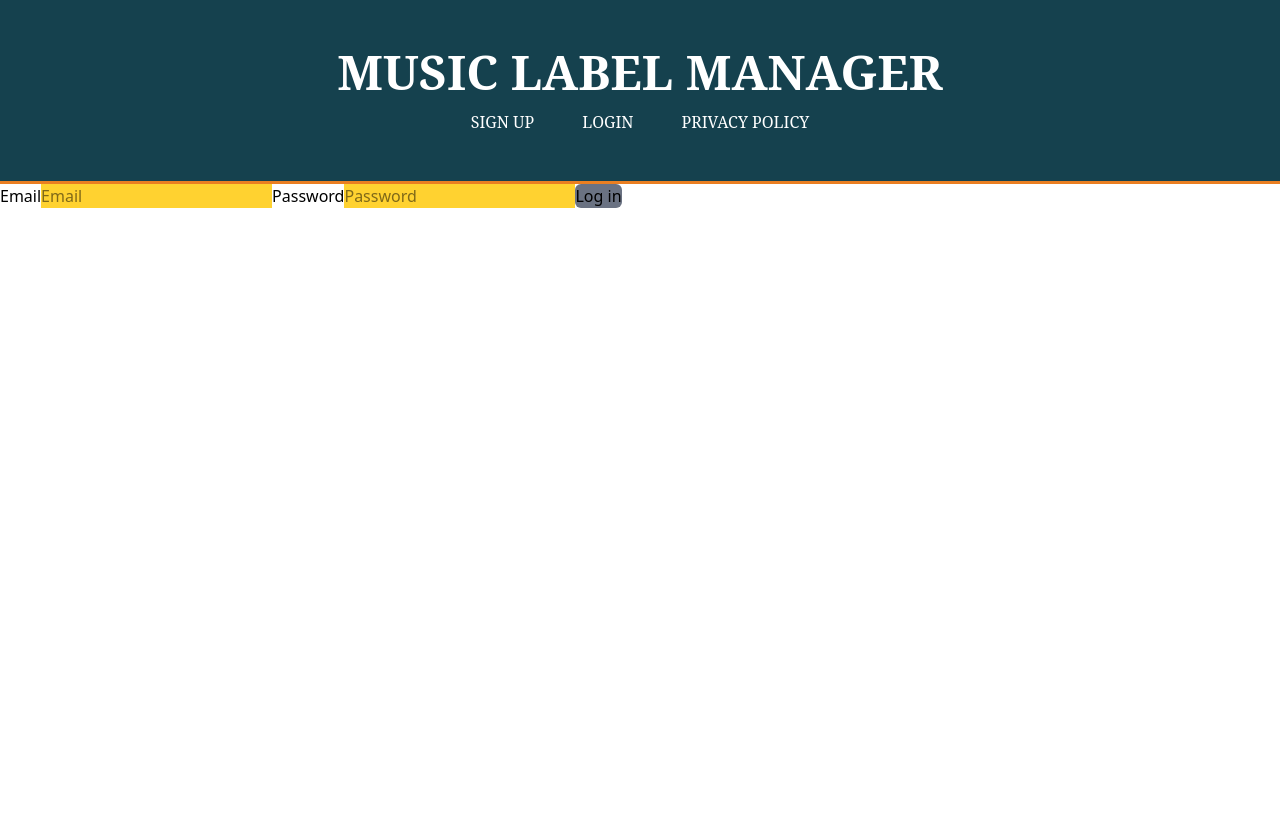
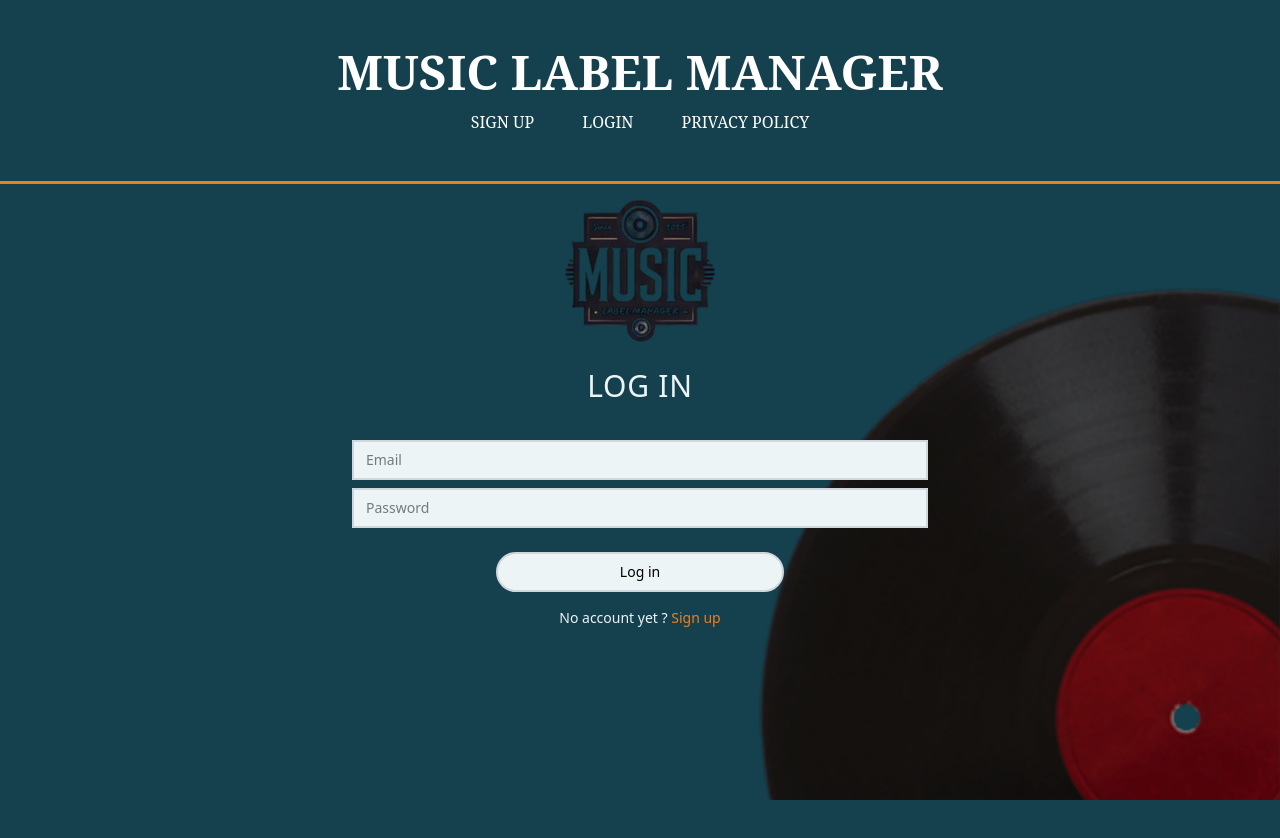
Before and after one commit to WildCodeSchool/2024-12-orleans-cda-project3-team-b, a React (Vite) app in the folder packages/frontend/web/: page /login in a window 1280 px wide. Shown: the top 838 px of the page. Before the commit the page ends 800 px from the top, so only its background shows below. Built offline with nearby package versions, Linux system fonts and the light colour scheme; no server answers; a web font is replaced by a local one.

Commit message:
feature- sign in visuel

```diff
--- a/packages/frontend/web/src/pages/login.tsx
+++ b/packages/frontend/web/src/pages/login.tsx
@@ -1,7 +1,9 @@
 import type { FormEvent } from 'react';
 import { useState } from 'react';
-import { useNavigate } from 'react-router-dom';
+import { Link, useNavigate } from 'react-router-dom';
 
+import ErrorForm from '@/components/errors-form';
+import Input from '@/components/input';
 import { useAuth } from '@/contexts/auth-context';
 
 export default function Login() {
@@ -10,12 +12,11 @@ export default function Login() {
   const [password, setPassword] = useState('');
   const [message, setMessage] = useState('');
   const navigate = useNavigate();
+  const [errors, setErrors] = useState<Record<string, string>>({});
 
   const login = async (event: FormEvent) => {
     event.preventDefault();
     setMessage('');
-
-    // get info in back
 
     const res = await fetch('/api/auth/login', {
       method: 'POST',
@@ -36,37 +37,84 @@ export default function Login() {
   };
 
   return (
+    <div className='bg-secondary flex min-h-screen flex-col'>
+      <div className='flex flex-1 items-center justify-center pr-8 pl-8'>
+        <div className='text-primary top-0 z-2 w-full max-w-3xl self-start bg-transparent'>
+          <div className='relative top-0 flex flex-col items-center gap-4 text-center'>
+            <img
+              className='h-32 w-auto md:h-42'
+              src='/assets/logo-label.png'
+              alt='Logo Label'
+            />
+            <h1 className='mb-5 text-3xl font-light tracking-wide'>
+              {'LOG IN'}
+            </h1>
+
             <form
+              className='w-full max-w-xl'
               onSubmit={(event) => {
                 void login(event);
               }}
             >
-      <label htmlFor='email'>{'Email'}</label>
-      <input
+              <div className='flex flex-col gap-2'>
+                <Input
                   type='email'
+                  placeholder='Email'
+                  name='email'
                   value={email}
                   onChange={(event) => {
                     setEmail(event.target.value);
                   }}
-        className='bg-amber-300'
-        placeholder='Email'
+                  className='bg-primary w-full'
                 />
-      <label htmlFor='password'>{'Password'}</label>
-      <input
+
+                <Input
                   type='password'
+                  placeholder='Password'
+                  name='password'
                   value={password}
                   onChange={(event) => {
                     setPassword(event.target.value);
                   }}
-        className='bg-amber-300'
-        placeholder='Password'
+                  className='bg-primary w-full'
                 />
-      <button type='submit' className='rounded-md bg-gray-500 text-center'>
-        {'Log in'}
-      </button>
+              </div>
+              {errors.isAccepted ? (
+                <ErrorForm error={errors.isAccepted} />
+              ) : null}
+              <Input
+                type='submit'
+                value='Log in'
+                name='submit'
+                className='bg-primary hover:text-primary hover:bg-orange mt-6 w-full self-center !rounded-full text-black transition duration-300 ease-in-out md:w-1/2'
+              />
               {message ? (
-        <p className='text-center text-sm text-red-600'>{message}</p>
+                <div className='mt-2 text-center text-sm text-red-600'>
+                  {message}
+                </div>
               ) : null}
+
+              <div className='mt-4 flex flex-col items-center gap-1 text-sm'>
+                <Link
+                  to='/register'
+                  className='group hover:text-primary hover:underline'
+                >
+                  {' No account yet ? '}
+                  <span className='group-hover:text-primary text-orange'>
+                    {'Sign up'}
+                  </span>
+                </Link>
+              </div>
             </form>
+          </div>
+        </div>
+
+        <img
+          className='lg:w-1xl pointer-events-none fixed right-0 bottom-0 w-md md:w-xl'
+          src='/assets/vinyl.png'
+          alt='Vinyle'
+        />
+      </div>
+    </div>
   );
 }
```
Lines whose indentation alone changed are shown as unchanged.
